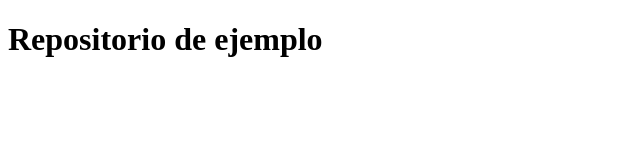
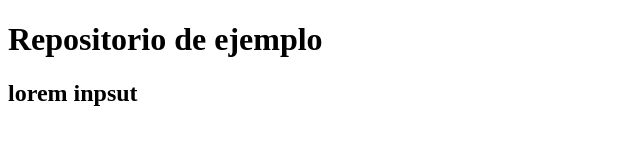
Before and after one commit to danielguillen18/ejemplo, a plain HTML site: page index.html in a window 1280 px wide. Shown: the whole page, without its empty margins (0-640 px from the left). Drawn offline with Linux system fonts and the light colour scheme.

Commit message:
Se añadio contenido , un h2

```diff
--- a/index.html
+++ b/index.html
@@ -6,5 +6,6 @@
 </head>
 <body>
 	<h1>Repositorio de ejemplo</h1>
+	<h2>lorem inpsut </h2>
 </body>
 </html>
```
